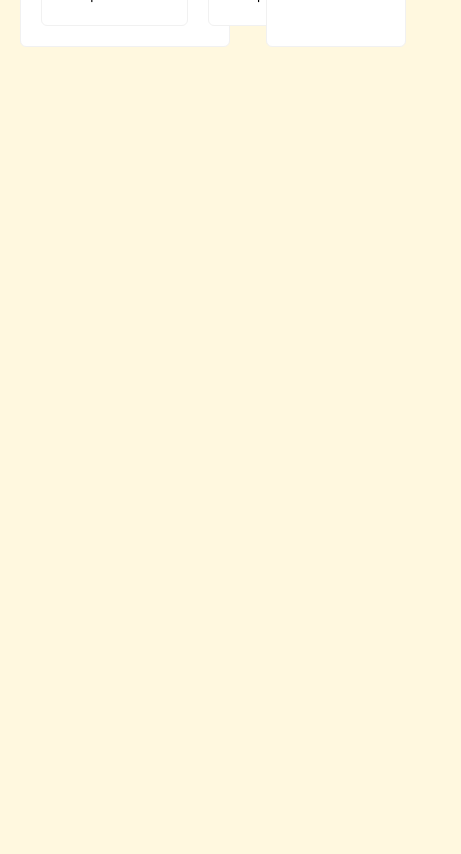
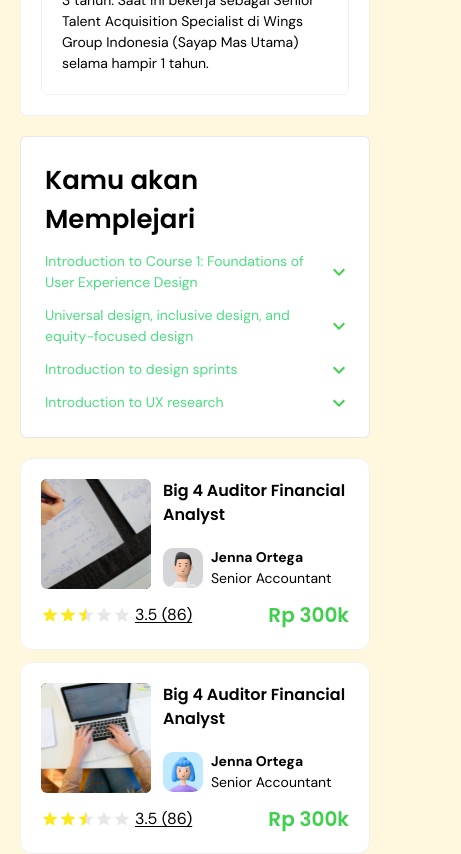
Before and after one commit to abelarmando/Course-Video-belajar-reactjs, a React (Vite) app: page /produk in a window 390 px wide. Shown: the part 2200-3054 px from the top of the page, 461 px wide, since content can reach past the window. Before the commit the page ends 2275 px from the top, so only its background shows below. Built offline with nearby package versions, Linux system fonts and the light colour scheme; a web font is replaced by a local one.

Commit message:
memperbarui produk

```diff
--- a/src/Components/Data/Course.jsx
+++ b/src/Components/Data/Course_Data.jsx
@@ -1,6 +1,8 @@
-const Course = [
+const Course_Data = [
   {
+    id: 1,
     judul: "Introduction to Course 1: Foundations of User Experience Design",
+    isClicked: false,
     materi: [
       "The basics of user experience design",
       "Jobs in the field of user experience",
@@ -8,7 +10,9 @@ const Course = [
     ],
   },
   {
+    id: 2,
     judul: "Universal design, inclusive design, and equity-focused design",
+    isClicked: false,
     materi: [
       "The basics of user experience design",
       "Jobs in the field of user experience",
@@ -16,7 +20,9 @@ const Course = [
     ],
   },
   {
+    id: 3,
     judul: "Introduction to design sprints",
+    isClicked: false,
     materi: [
       "The basics of user experience design",
       "Jobs in the field of user experience",
@@ -24,7 +30,9 @@ const Course = [
     ],
   },
   {
+    id: 4,
     judul: "Introduction to UX research",
+    isClicked: false,
     materi: [
       "The basics of user experience design",
       "Jobs in the field of user experience",
@@ -32,3 +40,5 @@ const Course = [
     ],
   },
 ];
+
+export default Course_Data;
--- /dev/null
+++ b/src/Components/Fragments/Course.jsx
@@ -0,0 +1,48 @@
+import { useState } from "react";
+
+function Course({ Course }) {
+  const [x, setx] = useState(true);
+  const handleclick = (i) => {
+    setx(!x);
+    Course[i].isClicked = !Course[i].isClicked;
+  };
+
+  return (
+    <div className="border-[1px] border-[#3A35411F] rounded-md p-6 bg-white space-y-3">
+      <h3>Kamu akan Memplejari</h3>
+      {Course.map((Course, i) => (
+        <div className="space-y-3 cursor-pointer">
+          <div key={i} onClick={() => handleclick(i)}>
+            <p className="text-green-400 flex justify-between items-center">
+              {Course.judul}
+
+              <img
+                src="./images/Icon/Icon/Pagination/Bottom_Vector.svg"
+                alt="Bawah"
+              />
+            </p>
+          </div>
+
+          {Course.materi.map((x) => (
+            <div
+              className={` border-[1px] border-[#F1F1F1] rounded-md p-3 space-x-2 flex justify-between items-center ${
+                Course.isClicked ? "block" : "hidden"
+              }`}
+            >
+              <p>{x}</p>
+              <div className="flex gap-2 max-md:hidden">
+                <img src="./images/Icon/Icon/Video.svg" alt="" />
+                <p>Video</p>
+
+                <img src="./images/Icon/Icon/Clock.svg" alt="" />
+                <p>12 Menit</p>
+              </div>
+            </div>
+          ))}
+        </div>
+      ))}
+    </div>
+  );
+}
+
+export default Course;
--- a/src/Components/Fragments/Keterangan/Background_Profile.jsx
+++ b/src/Components/Fragments/Keterangan/Background_Profile.jsx
@@ -2,7 +2,7 @@ function Background_Profile() {
   return (
     <div className="border-[1px] border-[#F1F1F1] rounded-md p-5 bg-white ">
       <h3>Belajar bersama Tutor Profeisonal</h3>
-      <div className="flex gap-5">
+      <div className="md:flex gap-5 max-md:space-y-3">
         <div className="border-[1px] border-[#F1F1F1] rounded-md p-5 bg-white space-y-2">
           <div className="flex gap-3">
             <img src="./images/Icon/Avatar/Avatar-8.svg" alt="" />
--- a/src/Components/Fragments/Keterangan/Keterangan_Course.jsx
+++ b/src/Components/Fragments/Keterangan/Keterangan_Course.jsx
@@ -1,6 +1,6 @@
 function Keterangan_Course({ children }) {
   return (
-    <div className="border-[1px] border-[#F1F1F1] rounded-md p-6 bg-white w-[40%] space-y-4">
+    <div className="border-[1px] border-[#F1F1F1] rounded-md p-6 bg-white md:w-[40%] space-y-4 h-fit">
       <h6 className="text-base font-bold">
         Gapai Karier Impianmu sebagai Seorang UI/UX Designer & Product Manager.
       </h6>
--- /dev/null
+++ b/src/Components/Fragments/RandomCard.jsx
@@ -0,0 +1,7 @@
+import CardProduct from "./CardProduct";
+import Products from "../Data/Data";
+function RandomCard() {
+  let cardnumber = Math.floor(Math.random() * (Products.length - 2));
+  let randomcard = products.slice(cardnumber, cardnumber + 3);
+  console.log(randomcard);
+}
--- a/src/Components/Layouts/DetailLayouts.jsx
+++ b/src/Components/Layouts/DetailLayouts.jsx
@@ -1,9 +1,15 @@
+import Course_Data from "../Data/Course_Data";
 import Banner from "../Fragments/Banner";
+import Course from "../Fragments/Course";
 import Background_Profile from "../Fragments/Keterangan/Background_Profile";
 import Deskripsi from "../Fragments/Keterangan/Deskripsi";
 import Keterangan_Course from "../Fragments/Keterangan/Keterangan_Course";
+import Products from "../Data/Data";
+import CardProduct from "../Fragments/CardProduct";
 
 function DetailLayouts() {
+  let cardnumber = Math.floor(Math.random() * (Products.length - 2));
+  let randomcard = Products.slice(cardnumber, cardnumber + 3);
   return (
     <div className="space-y-5">
       <p>
@@ -30,8 +36,8 @@ function DetailLayouts() {
         </div>
       </Banner>
 
-      <div className="flex gap-9 w-full">
-        <div className="space-y-5 w-[60%]">
+      <div className="flex gap-9 w-full max-md:flex-col-reverse">
+        <div className="space-y-5 md:w-[60%]">
           <Deskripsi>
             Foundations of User Experience (UX) Design adalah yang pertama dari
             rangkaian tujuh kursus yang akan membekali Anda dengan keterampilan
@@ -47,8 +53,28 @@ function DetailLayouts() {
           </Deskripsi>
 
           <Background_Profile />
+          <Course Course={Course_Data} />
         </div>
         <Keterangan_Course />
+      </div>
+      <div className="grid grid-cols-3 gap-3 max-md:grid-cols-1">
+        {randomcard.map((product) => (
+          <CardProduct id={product.id}>
+            <div className=" max-md:flex max-md:gap-3">
+              <CardProduct.Header img={product.imgproduct} />
+              <CardProduct.Body
+                title={product.title}
+                author={product.author}
+                position={product.position}
+                work={product.work}
+                imgprofile={product.imgprofile}
+              >
+                {product.text}
+              </CardProduct.Body>
+            </div>
+            <CardProduct.Footer rating={product.rating} price={product.price} />
+          </CardProduct>
+        ))}
       </div>
     </div>
   );
--- a/src/pages/produk.jsx
+++ b/src/pages/produk.jsx
@@ -1,6 +1,7 @@
 import DetailLayouts from "../Components/Layouts/DetailLayouts";
 import Navbar from "../Components/Fragments/Navbar/Navbar";
 import Navbarlogin from "../Components/Fragments/Navbar/Navbarlogin";
+import Footer from "../Components/Fragments/Footer";
 
 function Produk() {
   return (
@@ -11,6 +12,7 @@ function Produk() {
       <div className="px-[120px] py-16 max-md:px-5 max-md:py-7">
         <DetailLayouts />
       </div>
+      <Footer />
     </>
   );
 }
```
Also changed, not shown: public/images/Icon/Icon/Clock.svg (added), public/images/Icon/Icon/Video.svg (added).
